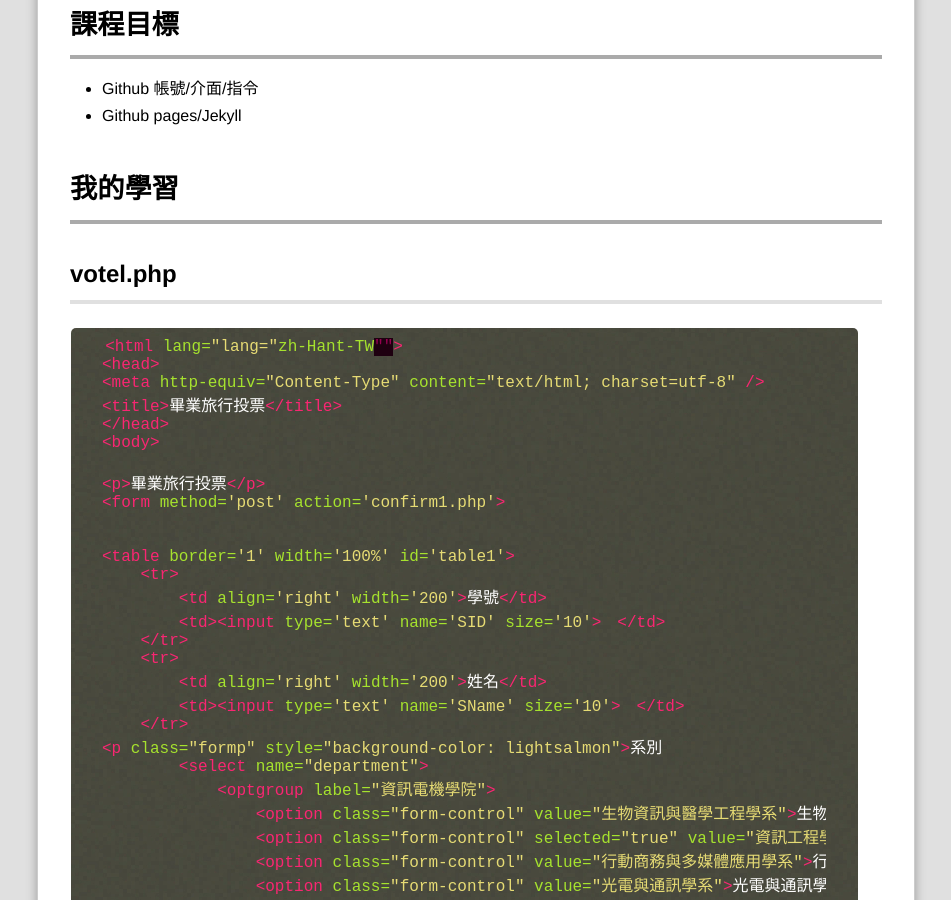
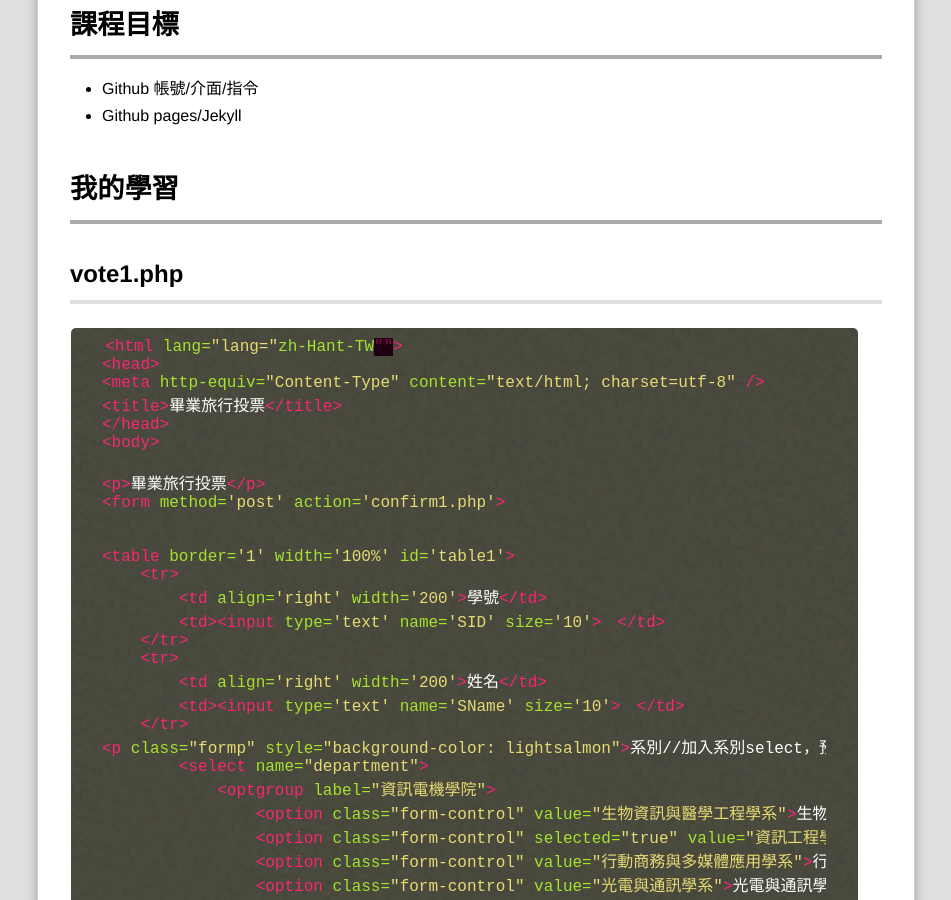
Before and after one commit to zzzlarry/webcourse, a Jekyll site: the page built from _posts/2017-10-25-Class6.md, in a window 1280 px wide and 900 px high, scrolled down 520 px. Shown: the whole window, without its empty margins (18-969 px from the left). Built offline with Jekyll 4.4.1, drawn with Linux system fonts in a browser that asks for light colours; Markdown is read by kramdown in place of the engine named in the settings; comment, search, counter and statistics services are not loaded; some of the changed text lies outside the part shown.

Commit message:
Update 2017-10-25-Class6.md

````diff
--- a/_posts/2017-10-25-Class6.md
+++ b/_posts/2017-10-25-Class6.md
@@ -15,7 +15,7 @@ github帳號及使用github做blog。。
 
 # 我的學習
 
-##votel.php
+##vote1.php
 
 
 
@@ -40,8 +40,8 @@ github帳號及使用github做blog。。
         <td align='right' width='200'>姓名</td>
         <td><input type='text' name='SName' size='10'>　</td>
     </tr>
-<p class="formp" style="background-color: lightsalmon">系別
-        <select name="department">
+<p class="formp" style="background-color: lightsalmon">系別//加入系別select，預設為資工系
+        <select name="department">
             <optgroup label="資訊電機學院">
                 <option class="form-control" value="生物資訊與醫學工程學系">生物資訊與醫學工程學系</option>
                 <option class="form-control" selected="true" value="資訊工程學系">資訊工程學系</option>
@@ -91,8 +91,8 @@ github帳號及使用github做blog。。
             <input type='radio' value='泰國' name='SLoc'>泰國</td>
     </tr>
 <tr>
-        <td align='right' width='200'>是否素食</td>
-        <td>
+        <td align='right' width='200'>是否素食</td>//加入素食radio
+        <td>
 <input type="radio" name="A" value="Y"> YES<br>
 <input type="radio" name="A" value="N"> NO
     </tr>
@@ -110,6 +110,10 @@ github帳號及使用github做blog。。
 
 </html>
 ```
+
+
+
+
 ##confirm1.php
 
 ```php
@@ -120,8 +124,8 @@ github帳號及使用github做blog。。
   $Var3=htmlspecialchars($_POST["SCode"]);
   $Var4=htmlspecialchars($_POST["SLoc"]);
   $Var5=htmlspecialchars($_POST["SComment"]);
-  $Var8=htmlspecialchars($_POST["department"]);
-  $Var7=htmlspecialchars($_POST["A"]);
+  $Var8=htmlspecialchars($_POST["department"]);//系別
+  $Var7=htmlspecialchars($_POST["A"]);//是否素食
 ?>
 <html lang="lang="zh-Hant-TW"">
 <head>
````
